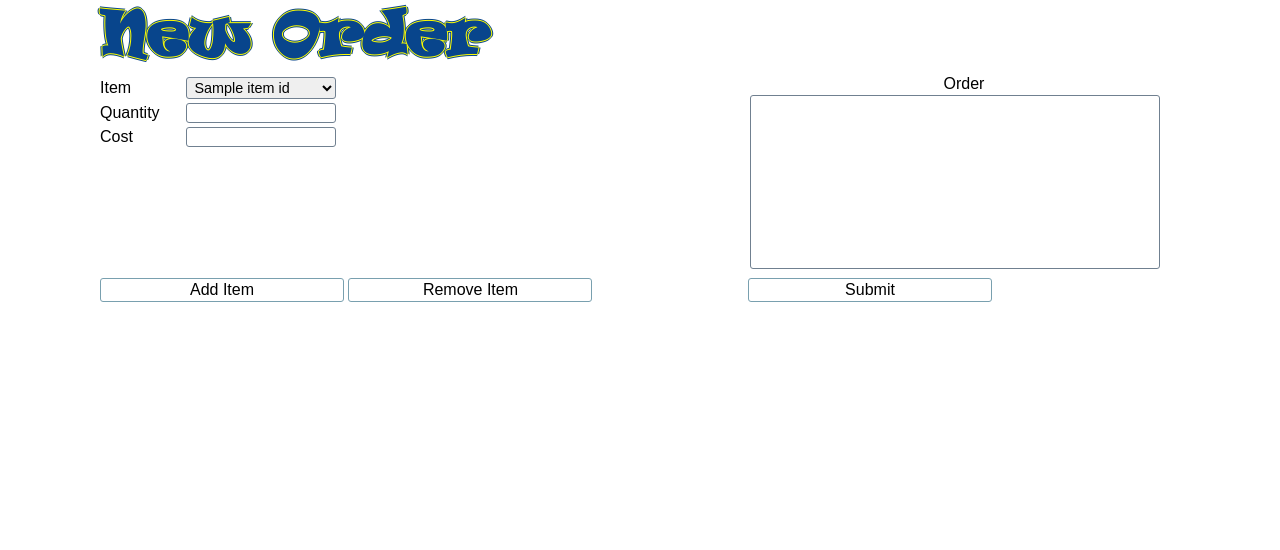
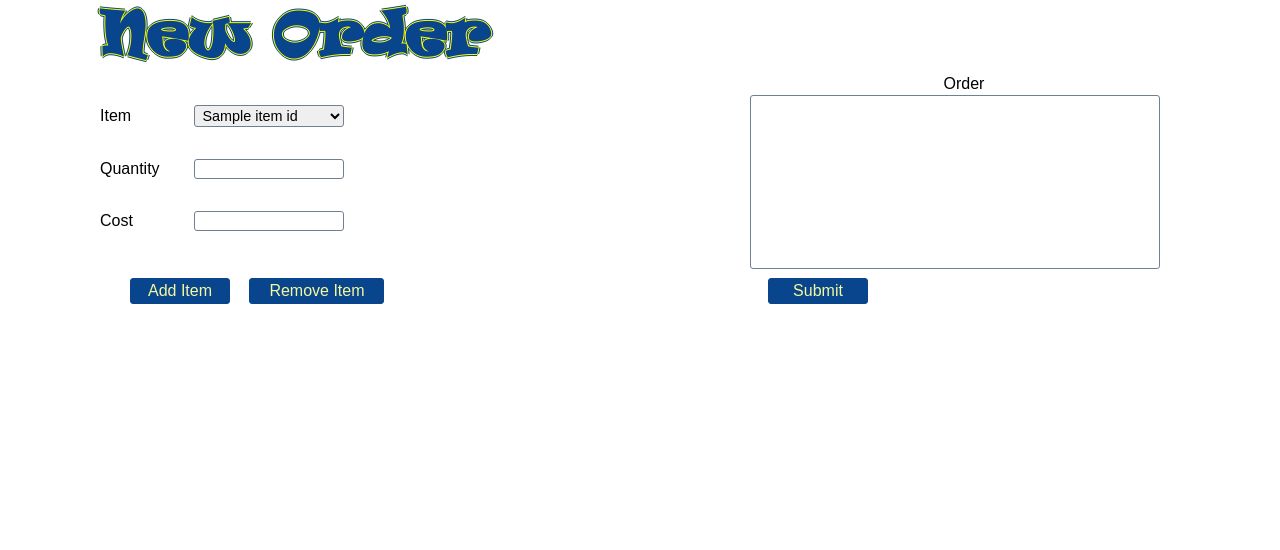
Before and after one commit to based-jace/sheris-shaved-ice, a Django app: template inv_manage/templates/inv_manage/neworder.html in a window 1280 px wide. Shown: the part 60-610 px from the top of the page. Run offline with Django 3.2, Linux system fonts and the light colour scheme; the template is opened without the code that fills it: most values are stand-ins (such as "Sample title", 1, 10 or a date in 2020); lists and menus that the app fills with data are empty; style sheets or scripts are compiled from the project's sources; some web fonts are replaced.

Commit message:
Form CSS work
worked on CSS for add-item / new order

```diff
--- a/inv_manage/static/css/inv_manage.css
+++ b/inv_manage/static/css/inv_manage.css
@@ -364,6 +364,87 @@ form * .center-label {
   width: 95%;
 }
 
+#add-btn {
+  background-color: #08458c;
+  color: #f5f89f;
+  border: 1px solid #08458c;
+  width: 100px;
+  padding-top: 3px;
+  padding-bottom: 3px;
+}
+
+#add-btn:hover {
+  background-color: #0c61c2;
+  color: #fbff00;
+}
+
+#rmv-btn {
+  background-color: #08458c;
+  color: #f5f89f;
+  border: 1px solid #08458c;
+  width: 135px;
+  margin-left: 15px;
+  padding: 1px;
+  padding-top: 3px;
+  padding-bottom: 3px;
+}
+
+#rmv-btn:hover {
+  background-color: #0c61c2;
+  color: #fbff00;
+}
+
+.form-left-controls {
+  margin-left: 30px;
+}
+
+.form-right-controls {
+  margin-left: 20px;
+}
+
+#submit-btn {
+  background-color: #08458c;
+  color: #f5f89f;
+  border: 1px solid #08458c;
+  width: 100px;
+  padding-top: 3px;
+  padding-bottom: 3px;
+}
+
+#add-item-submit-btn {
+  background-color: #08458c;
+  color: #f5f89f;
+  margin-top: 30px;
+  margin-left: 75px;
+  width: 100px;
+}
+
+#submit-btn:hover {
+  background-color: #0c61c2;
+  color: #fbff00;
+}
+
+.new-order-labels {
+  -ms-grid-column-align: center;
+      justify-self: center;
+}
+
+.form-input {
+  -ms-grid-column-align: center;
+      justify-self: center;
+  margin-top: 30px;
+  margin-left: 10px;
+}
+
+.form-left {
+  text-align: left;
+}
+
+#form-type {
+  margin-top: 30px;
+  margin-left: 10px;
+}
+
 @media only screen and (max-width: 1080px) {
   .main-cont > * {
     width: 960px;
@@ -412,6 +493,14 @@ form * .center-label {
         grid-template-columns: 1fr;
     -ms-grid-rows: (auto)[4];
         grid-template-rows: repeat(4, auto);
+  }
+  .form-left {
+    margin: auto;
+  }
+  .form-left-controls {
+    margin: auto;
+    margin-top: 25px;
+    margin-bottom: 15px;
   }
   .form-right {
     -ms-grid-column: 1;
--- a/inv_manage/static/css/inv_manage.scss
+++ b/inv_manage/static/css/inv_manage.scss
@@ -298,6 +298,85 @@ form{
     width: 95%;
 }
 
+#add-btn {
+    background-color: #08458c;
+    color: #f5f89f;
+    border: 1px solid $light-blue;
+    width: 100px;
+    padding-top: 3px;
+    padding-bottom: 3px;
+}
+
+#add-btn:hover {
+    background-color: #0c61c2;
+    color: #fbff00;
+}
+
+#rmv-btn {
+    background-color: #08458c;
+    color: #f5f89f;
+    border: 1px solid $light-blue;
+    width: 135px;
+    margin-left: 15px;
+    padding: 1px;
+    padding-top: 3px;
+    padding-bottom: 3px;
+}
+
+#rmv-btn:hover {
+    background-color: #0c61c2;
+    color: #fbff00;
+}
+
+.form-left-controls {
+    margin-left: 30px;
+}
+
+.form-right-controls {
+    margin-left: 20px;
+}
+
+#submit-btn {
+    background-color: #08458c;
+    color: #f5f89f;
+    border: 1px solid $light-blue;
+    width: 100px;
+    padding-top: 3px;
+    padding-bottom: 3px;
+}
+
+#add-item-submit-btn {
+    background-color: #08458c;
+    color: #f5f89f;
+    margin-top: 30px;
+    margin-left: 75px;
+    width: 100px;
+}
+
+#submit-btn:hover {
+    background-color: #0c61c2;
+    color: #fbff00;
+}
+
+.new-order-labels {
+    justify-self: center;
+}
+
+.form-input {
+    justify-self: center;
+    margin-top: 30px;
+    margin-left: 10px;
+}
+
+.form-left {
+    text-align: left;
+}
+
+#form-type {
+    margin-top: 30px;
+    margin-left: 10px;
+}
+
 @media only screen and (max-width: 1080px){
     .main-cont > *{
         width: 960px;
@@ -332,6 +411,14 @@ form{
     .grid-form{
         grid-template-columns: 1fr;
         grid-template-rows: repeat(4, auto);
+    }
+    .form-left {
+        margin: auto;
+    }
+    .form-left-controls {
+        margin: auto;
+        margin-top: 25px;
+        margin-bottom: 15px;
     }
     .form-right{
         grid-column: 1 / 2;
--- a/inv_manage/templates/inv_manage/add_item.html
+++ b/inv_manage/templates/inv_manage/add_item.html
@@ -12,7 +12,7 @@
             <input class="form-input" type="text" name="name" id="name" required>
         </div>
         <div class="input-cont">
-            <label for="type_id">Type: </label>
+            <label id='form-type' for="type_id">Type: </label>
             <select id="type_id" name="type_id">
                 {% for type in types %}
                 <option value='{{ forloop.counter0 }}'>{{type.name}}</option>
@@ -30,7 +30,7 @@
         </div>
     </div>
     <div class="form-left-controls">
-        <button class="submit-btn" type="submit">Submit</button>
+        <button class="submit-btn" type="submit" id='add-item-submit-btn'>Submit</button>
     </div>
 </form>
 {% endblock %}
--- a/inv_manage/templates/inv_manage/neworder.html
+++ b/inv_manage/templates/inv_manage/neworder.html
@@ -10,7 +10,7 @@
     {% csrf_token %}
     <div id='orderitem' class="form-left">
         <div class="input-cont">
-            <label for="attname">Item</label>
+            <label class='new-order-labels' for="attname">Item</label>
             <select class="form-input" id="attname" name='attname' required>
                 {% for item in items %}
                 {{item.item_id.name}}
@@ -19,11 +19,11 @@
             </select>
         </div>
         <div class="input-cont">
-            <label for='quantity'>Quantity</label>
+            <label class='new-order-labels' for='quantity'>Quantity</label>
             <input class="form-input" type='number' name='quantity' id='quantity' min='0' required>
         </div>
         <div class="input-cont">
-            <label for='cost'>Cost</label>
+            <label class='new-order-labels'for='cost'>Cost</label>
             <input class="form-input" type='number' name='cost' id='cost' min='0' step=".01" required>
         </div>
     </div>
```
Also changed, not shown: 1 other file.
